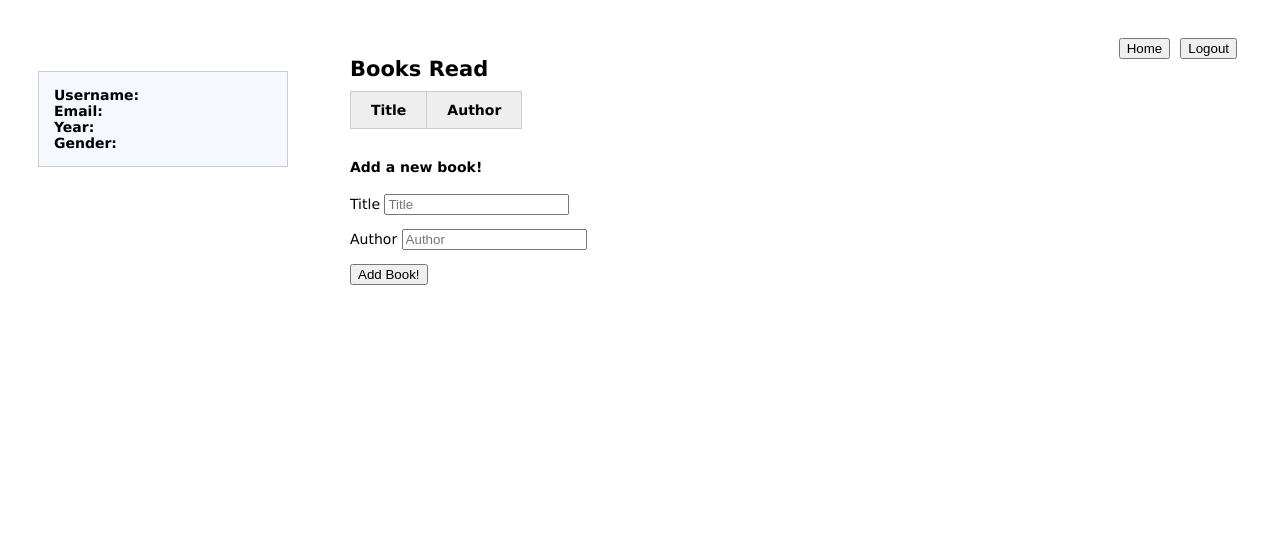
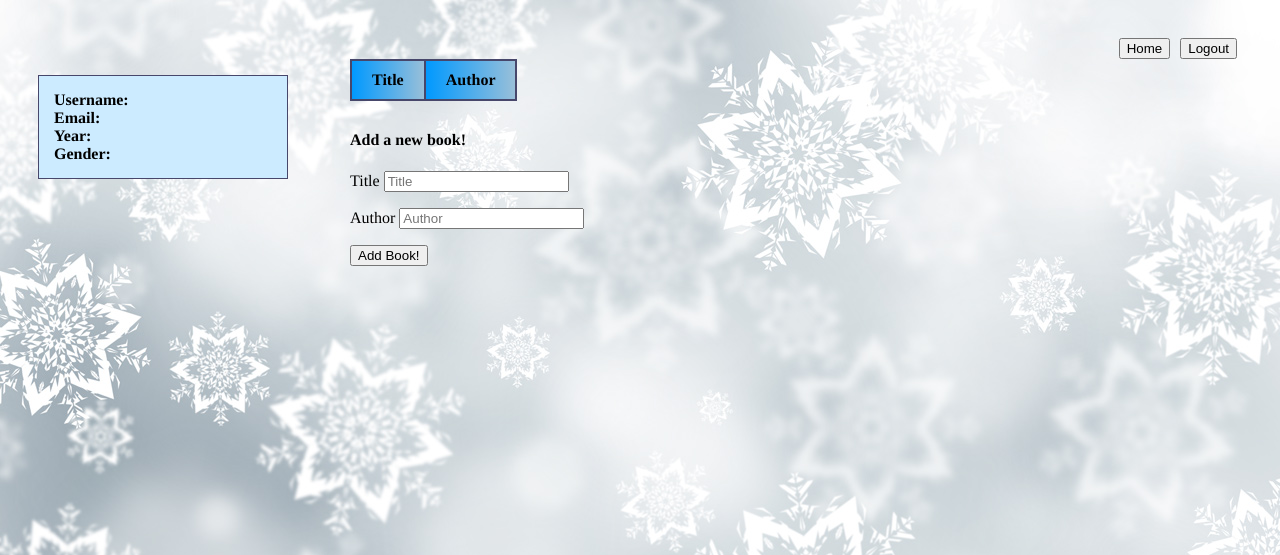
Before and after one commit to JNguyen96/Reading-Challenge, a Node server app: page /users/profile/2 in a window 1280 px wide. Shown: the top 555 px of the page. Run offline with Node 20, Linux system fonts and the light colour scheme; data that the repository does not hold is empty; some libraries are stand-ins or nearby versions.

Commit message:
Made aesthetic changes

```diff
--- a/public/javascripts/global.js
+++ b/public/javascripts/global.js
@@ -43,6 +43,11 @@ function populateTables(){
 	var numSB = 0;
 	var ss = 0;
 	var numSS = 0;
+	// TO ADD POST GRADS TO BAR GRAPH
+	// var pgb = 0;
+	// var numPGB = 0;
+	// var pgs = 0;
+	// var numPGS = 0;
 	var currentUserObject;
 	var numStudents = 0;
 
@@ -61,7 +66,7 @@ function populateTables(){
         		numStudents += 1;
         	}
         	for (var i = 0; i<userBooks.length; i++){
-        		if(userBooks[i].title == 'Case for Christmas'){
+        		if(userBooks[i].title.toLowerCase() == 'case for christmas'){
         			readCFC.push(v.fullname);
         		}
         	}
@@ -97,9 +102,18 @@ function populateTables(){
         		ss += userBooks.length;
         		numSS += 1;
         	}
+        	// TO ADD POST GRADS TO BAR GRAPH
+        	// else if(v.year == 'Post-Grad' && v.gender == 'Male'){
+        	// 	pgb += userBooks.length;
+        	// 	numPGB += 1;
+        	// }
+        	// else if(v.year == 'Post-Grad' && v.gender == 'Female'){
+        	// 	pgs += userBooks.length;
+        	// 	numPGS += 1;
+        	// }
         });
         svmTableContent += '<tr>';
-        svmTableContent += '<td>'+ studentBooks / (numStudents)  +'</td>';
+        svmTableContent += '<td>'+ (Math.round((studentBooks / (numStudents)) * 100) / 100) +'</td>';
         svmTableContent += '<td>' + mikeBooks + '</td>';
         svmTableContent += '</tr>';
         // Inject the whole content string into our existing HTML table
@@ -142,6 +156,15 @@ function populateTables(){
         	$('#seniorS').text(ss/numSS);
         else
         	$('#seniorS').text(0);
+        // TO ADD POST GRADS TO BAR GRAPH
+        // if(numPGB != 0)
+        // 	$('#postgradB').text(pgb/numPGB);
+        // else
+        // 	$('#postgradB').text(0);
+        // if(numSS != 0)
+        // 	$('#postgradS').text(pgs/numPGS);
+        // else
+        // 	$('#postgradS').text(0);
     });
 
 };
@@ -299,6 +322,7 @@ function displayBooksRead(userId){
 		for(var count = 0; count < userListData.length; count++){
 			if(userListData[count]._id == userId){
 				var books = JSON.parse(userListData[count].books);
+				$('#numBooks').text("Books Read: " + books.length);
 				for(var b = 0; b < books.length; b++){
 					tableContent += '<tr>';
 					tableContent += '<td>' + books[b].title + '</td>';
--- a/public/stylesheets/style.css
+++ b/public/stylesheets/style.css
@@ -1,6 +1,8 @@
 body {
   padding: 30px;
-  font: 14px "Lucida Grande", Helvetica, Arial, sans-serif;
+  font: 16px Times, Arial, sans-serif;
+  background-image: url("fallingSnow4.jpg");
+  background-color: #c2c2d6
 }
 
 h2 {
@@ -19,8 +21,8 @@ a {
 }
 	#userInfo p {
 		padding:15px;
-		border:1px solid #CCC;
-		background:rgba(80,120,255,0.05);
+		border:1px solid #47476b;
+		background:#ccebff;
 	}
 
 #profileWrapper {
@@ -38,14 +40,16 @@ a {
 }
 	#bookTable table {
 		border-collapse:separate;
-		border-spacing:1px;
+		border-spacing: 0px;
+		border: 0.5px solid #47476b;
 		background:#CCC;
 	}
 		#bookTable table th {
-			background:#EEE;
+			background:linear-gradient(to left, rgba(0,153,255,0.25), rgba(0,153,255,1));
+			border: 0.5px solid #47476b;
 			font-weight:600;
 			padding:10px 20px;
-			text-align:center;
+			text-align:left;
 		}
 		#bookTable table tbody {
 			padding:0; margin:0;
--- a/routes/users.js
+++ b/routes/users.js
@@ -25,9 +25,6 @@ router.get('/userlist', function(req, res, next) {
  * GET Profile page
  */
 router.get('/profile/:id', function(req,res){
-	var db = req.db;
-	var collection = db.get('userlist');
-
 	res.render('profile', { title: 'User Profile', id: req.params.id });
 });
 
--- a/views/profile.jade
+++ b/views/profile.jade
@@ -44,7 +44,7 @@ block content
 		// /USER INFO
 
 		// BOOK TABLE
-		h2 Books Read
+		h2 <span id='numBooks'></span>
 		#bookTable
 			table
 				thead
```
Also changed, not shown: other parts of public/stylesheets/style.css (+19 -34 lines), views/home.jade (+6 -3 lines), public/stylesheets/fallingSnow4.jpg (added). Lines whose indentation alone changed are shown as unchanged.
